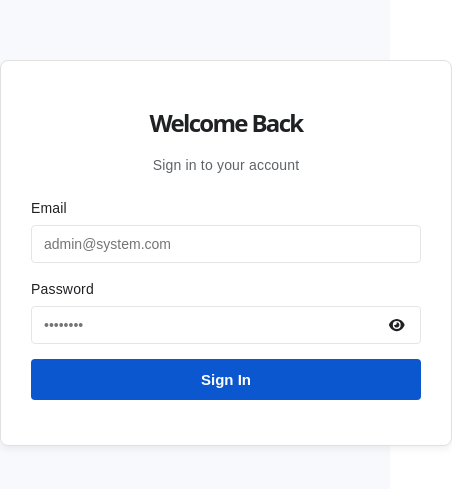
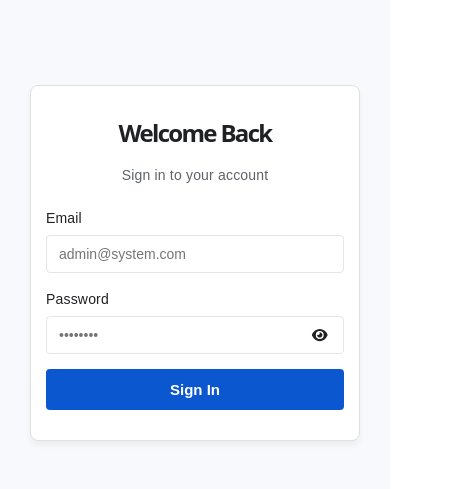
Before and after one commit to HitarthRevakar/frontend-multi-role-based-login, a React (Vite) app: page /login in a window 390 px wide. Shown: the part 169-658 px from the top of the page, 452 px wide, since content can reach past the window. Built offline with nearby package versions, Linux system fonts and the light colour scheme.

Commit message:
update UI

```diff
--- a/src/App.css
+++ b/src/App.css
@@ -21,6 +21,8 @@ body {
   display: flex;
   justify-content: center;
   align-items: center;
+  padding: 20px;
+  box-sizing: border-box;
 }
 
 #root {
@@ -45,6 +47,54 @@ body {
 .dashboard-panel {
   max-width: 900px;
   margin-top: 50px;
+  width: 95%;
+}
+
+/* Responsive Media Queries */
+@media (max-width: 768px) {
+  body {
+    padding: 10px;
+    align-items: flex-start;
+  }
+
+  .glass-panel {
+    padding: 20px;
+    max-width: 100%;
+  }
+
+  .dashboard-panel {
+    max-width: 100%;
+    margin-top: 20px;
+    padding: 15px;
+  }
+
+  .title {
+    font-size: 20px;
+  }
+
+  .btn {
+    padding: 10px;
+    font-size: 14px;
+  }
+}
+
+@media (max-width: 480px) {
+  .glass-panel {
+    padding: 15px;
+  }
+
+  .dashboard-panel {
+    padding: 10px;
+  }
+
+  .title {
+    font-size: 18px;
+  }
+
+  .input-field {
+    padding: 8px 10px;
+    font-size: 14px;
+  }
 }
 
 /* Typography */
@@ -162,3 +212,15 @@ body {
 }
 .status-active { background: #e6f4ea; color: var(--success-color); }
 .status-inactive { background: #fce8e6; color: var(--error-color); }
+
+/* Responsive Button Groups */
+@media (max-width: 768px) {
+  .btn-group {
+    flex-direction: column;
+    gap: 8px;
+  }
+
+  .btn-group .btn {
+    width: 100%;
+  }
+}
--- a/src/components/AdminPanel.jsx
+++ b/src/components/AdminPanel.jsx
@@ -53,7 +53,7 @@ const AdminPanel = () => {
       }
       await api.put(`/users/${id}/status`, { is_active: !currentStatus });
       fetchUsers(); // refresh data
-    } catch (err) {
+    } catch (_err) {
       alert("Failed to update status");
     }
   };
@@ -66,7 +66,7 @@ const AdminPanel = () => {
     try {
       const res = await api.get(`/users/${u.id}/permissions`);
       setPermissions(res.data);
-    } catch (err) {
+    } catch {
       alert("Failed to load permissions");
     } finally {
       setLoadingPerms(false);
@@ -85,7 +85,8 @@ const AdminPanel = () => {
       await api.post(`/users/${selectedUser.id}/permissions`, { permissionIds: grantedIds });
       toast.success("Permissions updated successfully!");
       setSelectedUser(null);
-    } catch(err) {
+    } catch (err) {
+      console.error('Save permissions error:', err);
       toast.error("Failed to save permissions.");
     }
   };
@@ -108,14 +109,14 @@ const AdminPanel = () => {
 
   return (
     <div className="glass-panel dashboard-panel" style={{position: 'relative'}}>
-      <div style={{ display: 'flex', justifyContent: 'space-between', alignItems: 'center', marginBottom: '30px' }}>
-        <div>
+      <div style={{ display: 'flex', justifyContent: 'space-between', alignItems: 'center', marginBottom: '30px', flexWrap: 'wrap', gap: '15px' }}>
+        <div style={{ minWidth: '200px', flex: '1' }}>
           <h1 className="title" style={{ margin: 0, textAlign: 'left' }}>Admin Panel</h1>
           <p style={{ margin: '5px 0 0', color: 'var(--text-muted)', fontSize: '14px' }}>
             Logged in as <strong>{user?.name}</strong> ({user?.email})
           </p>
         </div>
-        <div style={{ display: 'flex', gap: '10px' }}>
+        <div className="btn-group" style={{ display: 'flex', gap: '10px', flexWrap: 'wrap' }}>
           <button onClick={() => setShowAddUserModal(true)} className="btn" style={{ width: 'auto', padding: '8px 16px' }}>
             + Create New User
           </button>
@@ -200,9 +201,9 @@ const AdminPanel = () => {
         <div style={{
           position: 'fixed', top: 0, left: 0, right: 0, bottom: 0,
           backgroundColor: 'rgba(0,0,0,0.5)', display: 'flex',
-          justifyContent: 'center', alignItems: 'center'
+          justifyContent: 'center', alignItems: 'center', padding: '20px', zIndex: 1000
         }}>
-          <div className="glass-panel" style={{ width: '350px', background: '#fff' }}>
+          <div className="glass-panel" style={{ width: '90%', maxWidth: '400px', background: '#fff', maxHeight: '80vh', overflowY: 'auto' }}>
             <h3>Permissions: {selectedUser.name}</h3>
             {loadingPerms ? (
               <p>Loading...</p>
@@ -238,9 +239,9 @@ const AdminPanel = () => {
         <div style={{
           position: 'fixed', top: 0, left: 0, right: 0, bottom: 0,
           backgroundColor: 'rgba(0,0,0,0.5)', display: 'flex',
-          justifyContent: 'center', alignItems: 'center'
+          justifyContent: 'center', alignItems: 'center', padding: '20px', zIndex: 1000
         }}>
-          <div className="glass-panel" style={{ width: '350px', background: '#fff' }}>
+          <div className="glass-panel" style={{ width: '90%', maxWidth: '400px', background: '#fff', maxHeight: '80vh', overflowY: 'auto' }}>
             <h3>Create New User</h3>
             <form onSubmit={handleCreateUser} style={{ display: 'flex', flexDirection: 'column', gap: '15px', marginTop: '20px' }}>
               <input
--- a/src/components/Dashboard.jsx
+++ b/src/components/Dashboard.jsx
@@ -18,7 +18,7 @@ const Dashboard = () => {
 
   return (
     <div className="glass-panel dashboard-panel">
-      <div style={{ display: 'flex', justifyContent: 'space-between', alignItems: 'center' }}>
+      <div style={{ display: 'flex', justifyContent: 'space-between', alignItems: 'center', flexWrap: 'wrap', gap: '15px' }}>
         <h1 className="title" style={{ margin: 0 }}>Dashboard</h1>
         <button onClick={handleLogout} className="btn btn-secondary" style={{ width: 'auto', padding: '8px 16px' }}>
           Logout
@@ -33,7 +33,7 @@ const Dashboard = () => {
           Here is an overview of your current user workspace.
         </p>
 
-        <div style={{ display: 'grid', gridTemplateColumns: 'repeat(auto-fit, minmax(300px, 1fr))', gap: '20px' }}>
+        <div style={{ display: 'grid', gridTemplateColumns: 'repeat(auto-fit, minmax(280px, 1fr))', gap: '20px' }}>
 
           {/* Action Card */}
           <div style={{
--- a/src/components/Login.jsx
+++ b/src/components/Login.jsx
@@ -24,7 +24,8 @@ const Login = () => {
   };
 
   return (
-    <div className="glass-panel">
+    <div style={{ display: 'flex', justifyContent: 'center', alignItems: 'center', minHeight: '100vh', padding: '20px', width: '100%', boxSizing: 'border-box' }}>
+      <div className="glass-panel" style={{ width: '100%', maxWidth: '400px' }}>
         <h1 className="title">Welcome Back</h1>
         <p className="subtitle">Sign in to your account</p>
 
@@ -76,6 +77,7 @@ const Login = () => {
           <button type="submit" className="btn" style={{ marginBottom: '15px' }}>Sign In</button>
         </form>
       </div>
+    </div>
   );
 };
 
--- a/src/components/TaskBoard.jsx
+++ b/src/components/TaskBoard.jsx
@@ -79,7 +79,7 @@ const TaskBoard = () => {
 
   return (
     <div className="glass-panel dashboard-panel">
-      <div style={{ display: 'flex', justifyContent: 'space-between', alignItems: 'center', marginBottom: '20px' }}>
+      <div style={{ display: 'flex', justifyContent: 'space-between', alignItems: 'center', marginBottom: '20px', flexWrap: 'wrap', gap: '15px' }}>
         <h1 className="title" style={{ margin: 0 }}>Task Management</h1>
         <button style={{ padding: '8px 16px', width: 'auto'}} className="btn btn-secondary" onClick={() => navigate('/dashboard')}>
           Back to Dashboard
@@ -94,19 +94,21 @@ const TaskBoard = () => {
         <>
           {/* Create Task Form */}
           {can('tasks:create') && (
-            <form onSubmit={handleCreate} style={{ display: 'flex', gap: '10px', marginBottom: '20px' }}>
+            <form onSubmit={handleCreate} style={{ display: 'flex', gap: '10px', marginBottom: '20px', flexWrap: 'wrap' }}>
               <input
                 type="text"
                 className="input-field"
                 placeholder="What needs to be done?"
                 value={newTaskTitle}
                 onChange={(e) => setNewTaskTitle(e.target.value)}
+                style={{ flex: '1', minWidth: '200px' }}
               />
               <button
                 type="submit"
                 className="btn"
                 style={{
                   width: '150px',
+                  minWidth: '100px',
                   opacity: !newTaskTitle.trim() ? 0.5 : 1,
                   cursor: !newTaskTitle.trim() ? 'not-allowed' : 'pointer'
                 }}
--- a/src/index.css
+++ b/src/index.css
@@ -55,7 +55,7 @@ body {
 }
 
 #root {
-  width: 1126px;
+  width: 100%;
   max-width: 100%;
   margin: 0 auto;
   text-align: center;
```
Lines whose indentation alone changed are shown as unchanged.
